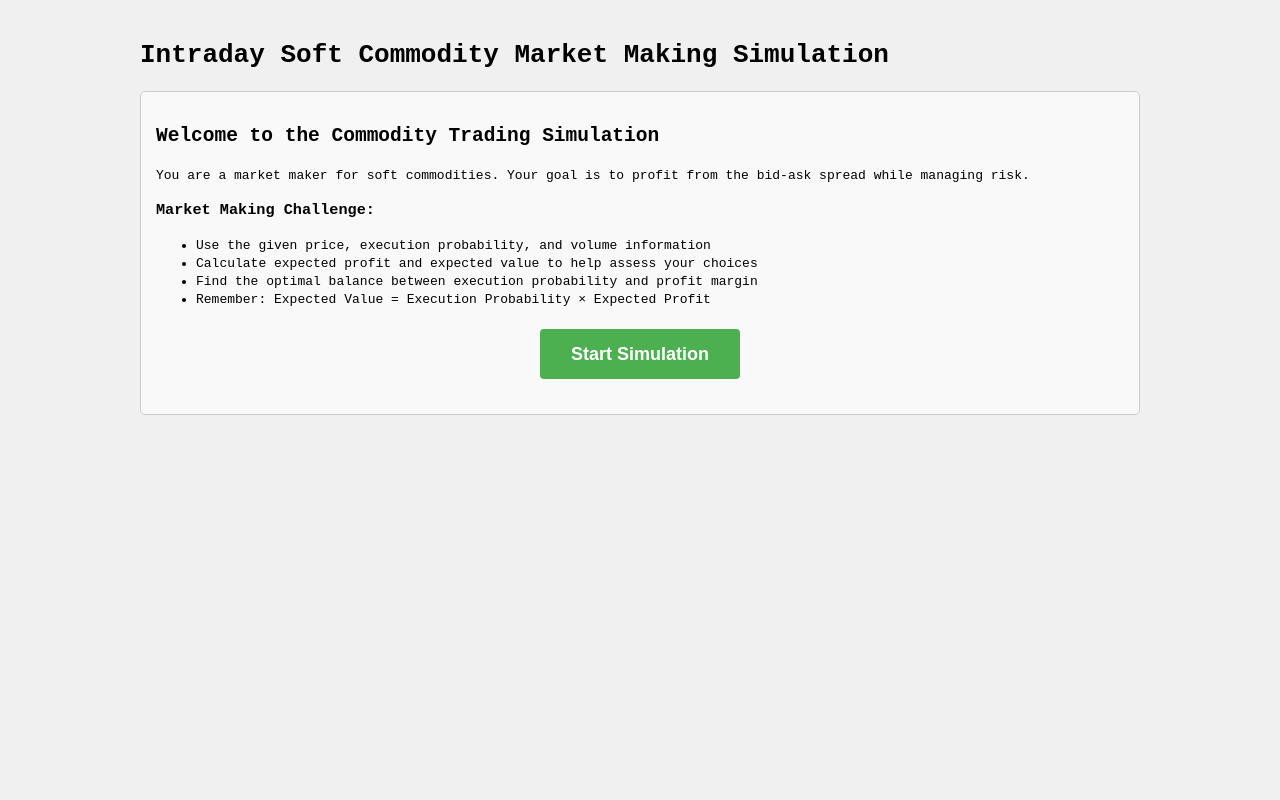
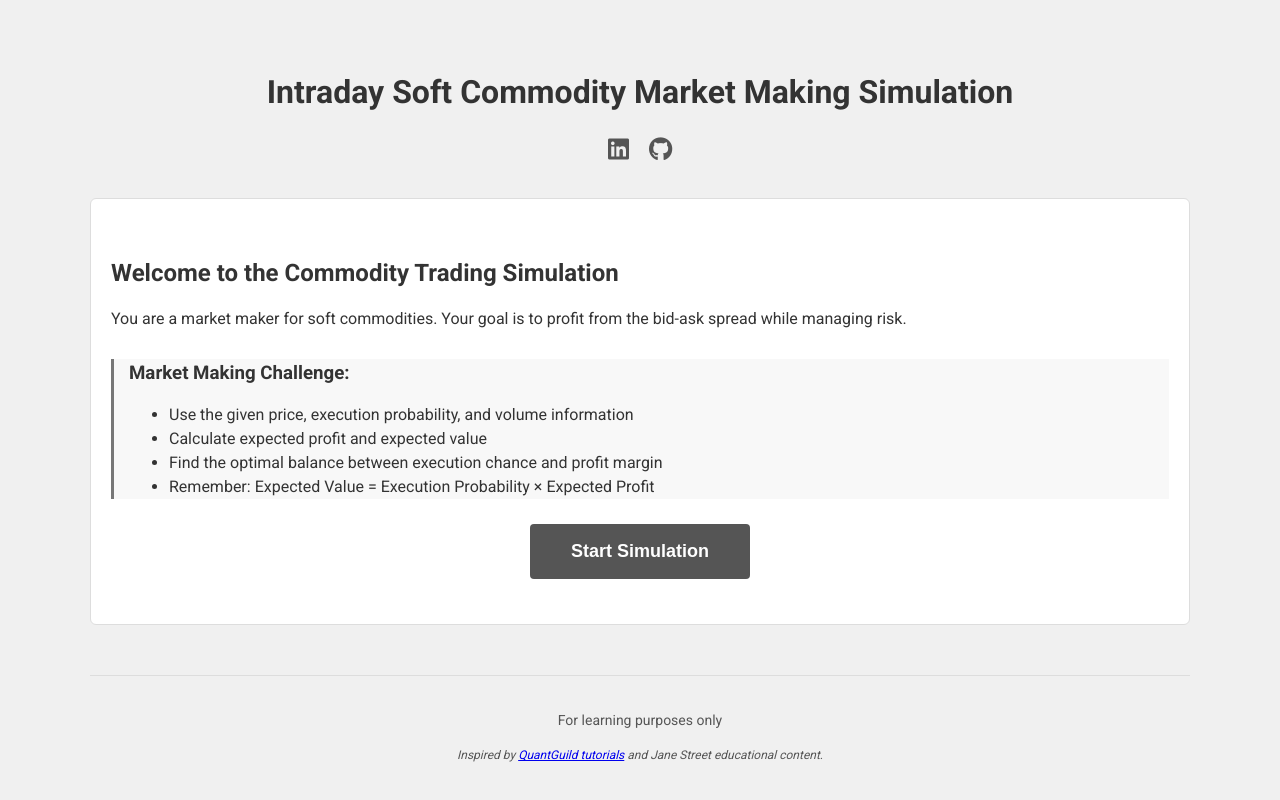
Before and after one commit to AlejandroME01/commodity-trading-game, a plain HTML site: page index.html in a window 1280 px wide. Drawn offline with Linux system fonts and the light colour scheme.

Commit message:
Update index.html

```diff
--- a/index.html
+++ b/index.html
@@ -4,123 +4,220 @@
     <meta charset="UTF-8">
     <meta name="viewport" content="width=device-width, initial-scale=1.0">
     <title>Commodity Trading Simulation</title>
+    <!-- Font Awesome for icons -->
+    <link rel="stylesheet" href="https://cdnjs.cloudflare.com/ajax/libs/font-awesome/6.0.0/css/all.min.css">
+    <!-- Google Fonts -->
+    <link rel="preconnect" href="https://fonts.googleapis.com">
+    <link rel="preconnect" href="https://fonts.gstatic.com" crossorigin>
+    <link href="https://fonts.googleapis.com/css2?family=Roboto+Mono:wght@400;700&family=Roboto:wght@300;400;700&display=swap" rel="stylesheet">
     <style>
+        :root {
+            --dark-gray: #333;
+            --medium-gray: #555;
+            --light-gray: #f0f0f0;
+            --highlight-gray: #ddd;
+            --text-color: #333;
+            --accent-color: #777;
+            --profit-color: #3a5;
+            --loss-color: #e33;
+        }
+
         body {
-            font-family: monospace;
-            max-width: 1000px;
+            font-family: 'Roboto', sans-serif;
+            max-width: 1100px;
             margin: 0 auto;
             padding: 20px;
-            line-height: 1.4;
-            background-color: #f0f0f0;
+            line-height: 1.5;
+            background-color: var(--light-gray);
+            color: var(--text-color);
         }
+
+        header {
+            margin-bottom: 30px;
+            text-align: center;
+        }
+
+        h1, h2, h3, h4 {
+            font-weight: 700;
+            margin-top: 1.5em;
+            margin-bottom: 0.5em;
+        }
+
+        .social-links {
+            display: flex;
+            justify-content: center;
+            gap: 20px;
+            margin-top: 15px;
+        }
+
+        .social-links a {
+            color: var(--medium-gray);
+            font-size: 24px;
+            transition: color 0.3s;
+        }
+
+        .social-links a:hover {
+            color: var(--dark-gray);
+        }
+
         #game-container {
             background-color: white;
+            padding: 25px;
+            border-radius: 8px;
+            box-shadow: 0 2px 15px rgba(0,0,0,0.1);
+        }
+
+        .section {
+            border: 1px solid var(--highlight-gray);
             padding: 20px;
-            border-radius: 5px;
-            box-shadow: 0 2px 10px rgba(0,0,0,0.1);
+            margin: 20px 0;
+            border-radius: 6px;
+            background-color: white;
         }
-        .section {
-            border: 1px solid #ccc;
-            padding: 15px;
-            margin: 15px 0;
-            border-radius: 5px;
-            background-color: #f9f9f9;
-        }
+
         .hidden {
             display: none;
         }
+
         table {
             width: 100%;
             border-collapse: collapse;
             margin: 10px 0;
+            font-family: 'Roboto Mono', monospace;
+            font-size: 14px;
         }
+
         th, td {
-            border: 1px solid #ddd;
-            padding: 8px;
+            border: 1px solid var(--highlight-gray);
+            padding: 10px;
             text-align: left;
         }
+
         th {
-            background-color: #f2f2f2;
+            background-color: var(--light-gray);
+            font-weight: bold;
         }
+
+        tr:nth-child(even) {
+            background-color: #f9f9f9;
+        }
+
         .input-form {
             margin-top: 20px;
             display: flex;
             flex-direction: column;
-            gap: 10px;
+            gap: 15px;
         }
+
         input[type="number"] {
-            padding: 8px;
-            width: 150px;
+            padding: 10px;
+            width: 180px;
+            border: 1px solid var(--highlight-gray);
+            border-radius: 4px;
+            font-family: 'Roboto Mono', monospace;
         }
+
         button {
-            padding: 10px 16px;
-            background: #4CAF50;
+            padding: 12px 20px;
+            background: var(--medium-gray);
             color: white;
             border: none;
             cursor: pointer;
             border-radius: 4px;
             font-weight: bold;
+            transition: background-color 0.3s;
         }
+
         button:hover {
-            background: #45a049;
+            background: var(--dark-gray);
         }
-        .trade-summary {
+
+        .start-button {
+            width: 220px;
+            height: 55px;
+            font-size: 18px;
+            margin: 25px auto;
+            display: block;
+        }
+
+        .highlight {
+            background-color: #f8f8f8;
+            border-left: 3px solid var(--accent-color);
+            padding-left: 15px;
+        }
+
+        #results-container {
+            margin-top: 30px;
+        }
+
+        .result-section {
+            margin-bottom: 30px;
+        }
+
+        .profit {
+            color: var(--profit-color);
             font-weight: bold;
-            margin-top: 10px;
         }
+
+        .loss {
+            color: var(--loss-color);
+            font-weight: bold;
+        }
+
+        .up-arrow {
+            color: var(--profit-color);
+        }
+
+        .down-arrow {
+            color: var(--loss-color);
+        }
+
         .order-book-container {
             display: flex;
             justify-content: space-between;
         }
+
         .order-book-side {
             width: 48%;
         }
-        .up-arrow {
-            color: green;
+
+        footer {
+            margin-top: 50px;
+            padding-top: 20px;
+            border-top: 1px solid var(--highlight-gray);
+            text-align: center;
+            font-size: 14px;
+            color: var(--medium-gray);
         }
-        .down-arrow {
-            color: red;
-        }
-        .start-button {
-            width: 200px;
-            height: 50px;
-            font-size: 18px;
-            margin: 20px auto;
-            display: block;
-        }
-        .highlight {
-            background-color: #fffae6;
-        }
-        #results-container {
-            margin-top: 30px;
-        }
-        .result-section {
-            margin-bottom: 20px;
-        }
-        #market-info, #commodity-detail, #price-entry, #results {
-            transition: opacity 0.3s ease-in-out;
-        }
-        .profit {
-            color: green;
-        }
-        .loss {
-            color: red;
+
+        .credit {
+            margin-top: 15px;
+            font-style: italic;
+            font-size: 12px;
         }
     </style>
 </head>
 <body>
+    <header>
         <h1>Intraday Soft Commodity Market Making Simulation</h1>
+        <div class="social-links">
+            <a href="https://www.linkedin.com/in/alejandro-morales-e/" target="_blank" title="LinkedIn"><i class="fab fa-linkedin"></i></a>
+            <a href="https://github.com/AlejandroME01" target="_blank" title="GitHub"><i class="fab fa-github"></i></a>
+        </div>
+    </header>
 
     <div id="intro-container" class="section">
         <h2>Welcome to the Commodity Trading Simulation</h2>
         <p>You are a market maker for soft commodities. Your goal is to profit from the bid-ask spread while managing risk.</p>
+        <div class="highlight">
             <h3>Market Making Challenge:</h3>
             <ul>
                 <li>Use the given price, execution probability, and volume information</li>
-            <li>Calculate expected profit and expected value to help assess your choices</li>
-            <li>Find the optimal balance between execution probability and profit margin</li>
+                <li>Calculate expected profit and expected value</li>
+                <li>Find the optimal balance between execution chance and profit margin</li>
                 <li>Remember: Expected Value = Execution Probability × Expected Profit</li>
             </ul>
+        </div>
         <button id="start-game" class="start-button">Start Simulation</button>
     </div>
 
@@ -283,6 +380,11 @@
         </div>
     </div>
 
+    <footer>
+        <p>For learning purposes only</p>
+        <p class="credit">Inspired by <a href="https://www.youtube.com/watch?v=A9o2El2FN_M" target="_blank">QuantGuild tutorials</a> and Jane Street educational content.</p>
+    </footer>
+
     <script src="game.js"></script>
 </body>
 </html>
```
Lines whose indentation alone changed are shown as unchanged.
